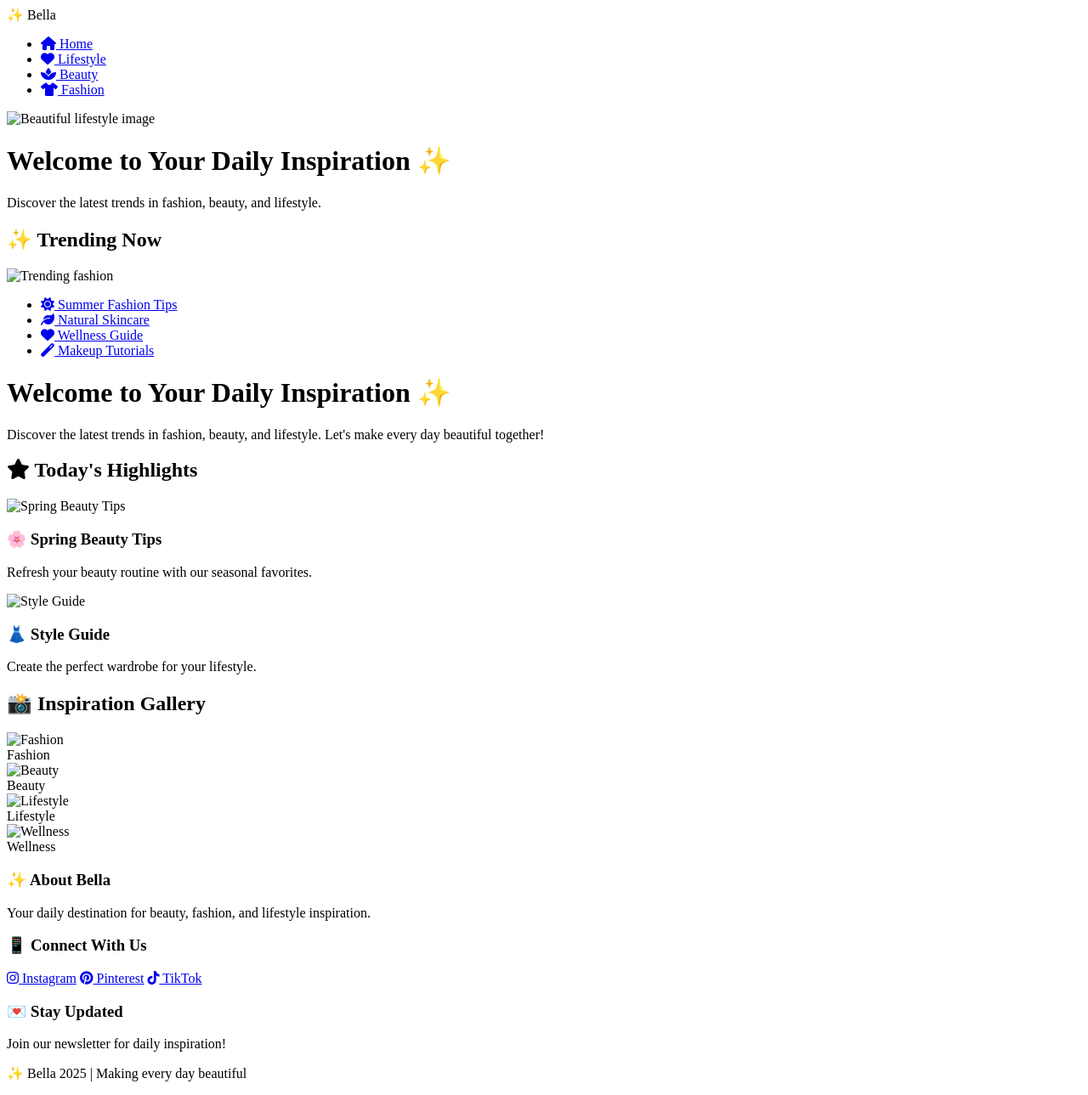
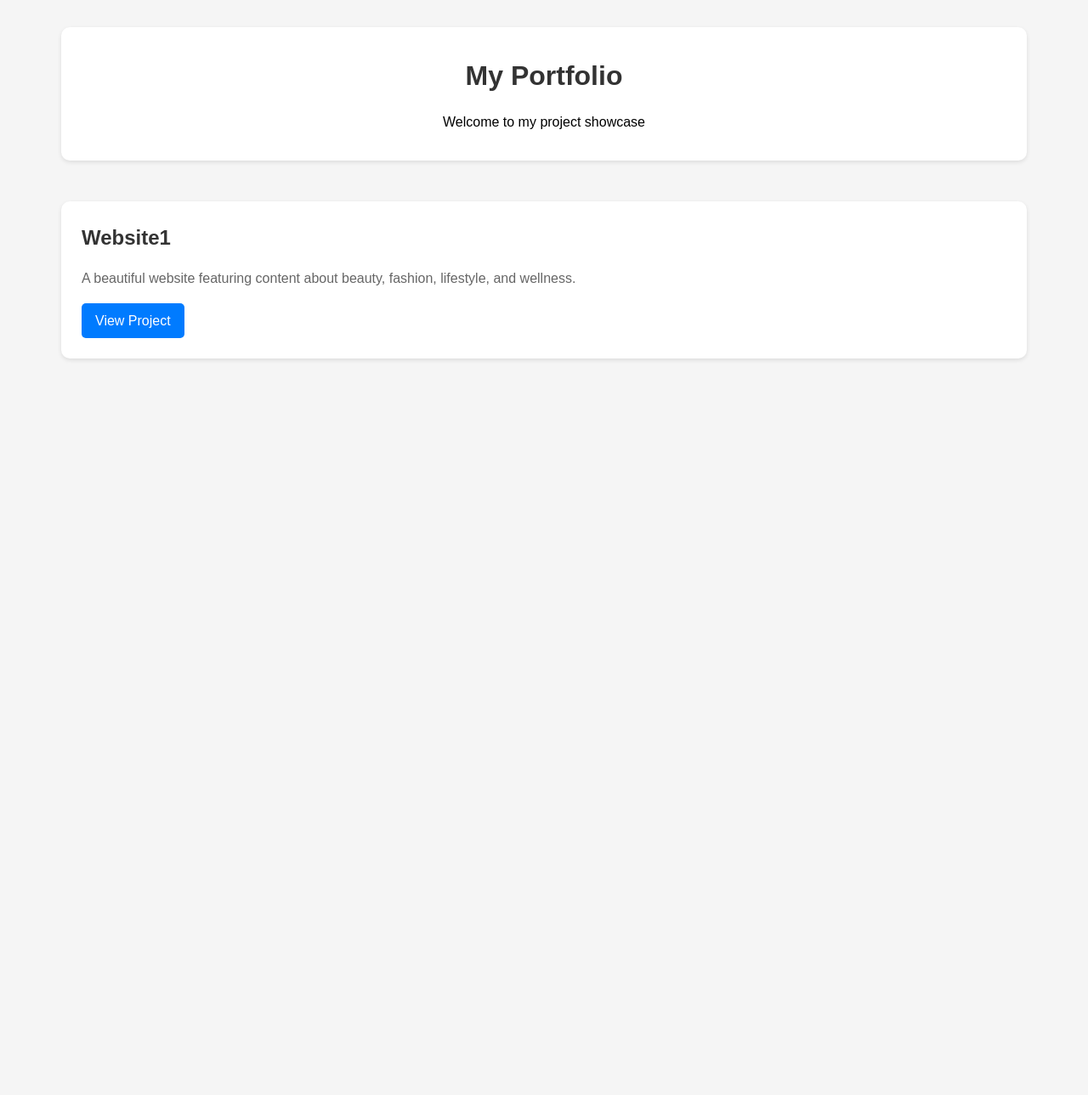
Before and after one commit to manahilali01/manahilali01.github.io, a plain HTML site: page index.html in a window 1280 px wide. Shown: the whole page at 85% size. After the commit the page ends 800 px from the top, so only its background shows below. Drawn offline with Linux system fonts and the light colour scheme.

Commit message:
Website1 added 2

```diff
--- a/index.html
+++ b/index.html
@@ -3,115 +3,83 @@
 <head>
     <meta charset="UTF-8">
     <meta name="viewport" content="width=device-width, initial-scale=1.0">
-    <title>Bella - Beauty & Lifestyle</title>
-    <link rel="stylesheet" href="styles.css">
-    <link rel="stylesheet" href="https://cdnjs.cloudflare.com/ajax/libs/font-awesome/6.0.0/css/all.min.css">
+    <title>My Portfolio</title>
+    <style>
+        * {
+            margin: 0;
+            padding: 0;
+            box-sizing: border-box;
+        }
+        body {
+            font-family: 'Arial', sans-serif;
+            line-height: 1.6;
+            padding: 2rem;
+            max-width: 1200px;
+            margin: 0 auto;
+            background-color: #f5f5f5;
+        }
+        header {
+            text-align: center;
+            margin-bottom: 3rem;
+            padding: 2rem;
+            background-color: white;
+            border-radius: 10px;
+            box-shadow: 0 2px 5px rgba(0,0,0,0.1);
+        }
+        h1 {
+            color: #333;
+            margin-bottom: 1rem;
+        }
+        .projects {
+            display: grid;
+            grid-template-columns: repeat(auto-fit, minmax(300px, 1fr));
+            gap: 2rem;
+        }
+        .project-card {
+            background: white;
+            padding: 1.5rem;
+            border-radius: 10px;
+            box-shadow: 0 2px 5px rgba(0,0,0,0.1);
+            transition: transform 0.3s ease;
+        }
+        .project-card:hover {
+            transform: translateY(-5px);
+        }
+        .project-card h2 {
+            color: #333;
+            margin-bottom: 1rem;
+        }
+        .project-card p {
+            color: #666;
+            margin-bottom: 1rem;
+        }
+        .project-card a {
+            display: inline-block;
+            padding: 0.5rem 1rem;
+            background-color: #007bff;
+            color: white;
+            text-decoration: none;
+            border-radius: 5px;
+            transition: background-color 0.3s ease;
+        }
+        .project-card a:hover {
+            background-color: #0056b3;
+        }
+    </style>
 </head>
 <body>
     <header>
-        <div class="logo">✨ Bella</div>
-        <nav>
-            <ul>
-                <li><a href="#home"><i class="fas fa-home"></i> Home</a></li>
-                <li><a href="#lifestyle"><i class="fas fa-heart"></i> Lifestyle</a></li>
-                <li><a href="#beauty"><i class="fas fa-spa"></i> Beauty</a></li>
-                <li><a href="#fashion"><i class="fas fa-tshirt"></i> Fashion</a></li>
-            </ul>
-        </nav>
+        <h1>My Portfolio</h1>
+        <p>Welcome to my project showcase</p>
     </header>
 
-    <!-- Hero Section -->
-    <div class="hero-section">
-        <img src="images/hero.jpg" alt="Beautiful lifestyle image" class="hero-image">
-        <div class="hero-text">
-            <h1>Welcome to Your Daily Inspiration ✨</h1>
-            <p>Discover the latest trends in fashion, beauty, and lifestyle.</p>
+    <main class="projects">
+        <div class="project-card">
+            <h2>Website1</h2>
+            <p>A beautiful website featuring content about beauty, fashion, lifestyle, and wellness.</p>
+            <a href="website1/index.html">View Project</a>
         </div>
-    </div>
-
-    <div class="container">
-        <aside class="sidebar">
-            <h2>✨ Trending Now</h2>
-            <div class="sidebar-featured-image">
-                <img src="images/trending.jpg" alt="Trending fashion">
-            </div>
-            <ul>
-                <li><a href="#summer-fashion"><i class="fas fa-sun"></i> Summer Fashion Tips</a></li>
-                <li><a href="#skincare"><i class="fas fa-leaf"></i> Natural Skincare</a></li>
-                <li><a href="#wellness"><i class="fas fa-heart"></i> Wellness Guide</a></li>
-                <li><a href="#makeup"><i class="fas fa-magic"></i> Makeup Tutorials</a></li>
-            </ul>
-        </aside>
-
-        <main class="content">
-            <h1>Welcome to Your Daily Inspiration ✨</h1>
-            <p>Discover the latest trends in fashion, beauty, and lifestyle. Let's make every day beautiful together!</p>
-
-            <section class="featured">
-                <h2><i class="fas fa-star"></i> Today's Highlights</h2>
-                <div class="feature-grid">
-                    <div class="feature-item">
-                        <img src="images/spring-beauty.jpg" alt="Spring Beauty Tips">
-                        <h3>🌸 Spring Beauty Tips</h3>
-                        <p>Refresh your beauty routine with our seasonal favorites.</p>
-                    </div>
-                    <div class="feature-item">
-                        <img src="images/style-guide.jpg" alt="Style Guide">
-                        <h3>👗 Style Guide</h3>
-                        <p>Create the perfect wardrobe for your lifestyle.</p>
-                    </div>
-                </div>
-            </section>
-
-            <!-- Image Gallery Section -->
-            <section class="gallery-section">
-                <h2>📸 Inspiration Gallery</h2>
-                <div class="image-gallery">
-                    <div class="gallery-item">
-                        <img src="images/fashion.jpg" alt="Fashion">
-                        <div class="overlay">Fashion</div>
-                    </div>
-                    <div class="gallery-item">
-                        <img src="images/beauty.jpg" alt="Beauty">
-                        <div class="overlay">Beauty</div>
-                    </div>
-                    <div class="gallery-item">
-                        <img src="images/lifestyle.jpg" alt="Lifestyle">
-                        <div class="overlay">Lifestyle</div>
-                    </div>
-                    <div class="gallery-item">
-                        <img src="images/wellness.jpg" alt="Wellness">
-                        <div class="overlay">Wellness</div>
-                    </div>
-                </div>
-            </section>
-        </main>
-    </div>
-
-    <footer>
-        <div class="footer-content">
-            <div class="footer-section">
-                <h3>✨ About Bella</h3>
-                <p>Your daily destination for beauty, fashion, and lifestyle inspiration.</p>
-            </div>
-            <div class="footer-section">
-                <h3>📱 Connect With Us</h3>
-                <div class="social-links">
-                    <a href="#"><i class="fab fa-instagram"></i> Instagram</a>
-                    <a href="#"><i class="fab fa-pinterest"></i> Pinterest</a>
-                    <a href="#"><i class="fab fa-tiktok"></i> TikTok</a>
-                </div>
-            </div>
-            <div class="footer-section">
-                <h3>💌 Stay Updated</h3>
-                <p>Join our newsletter for daily inspiration!</p>
-            </div>
-        </div>
-        <div class="footer-bottom">
-            <p>✨ Bella 2025 | Making every day beautiful</p>
-        </div>
-    </footer>
-
-    <script src="script.js"></script>
+        <!-- More project cards can be added here as you create more projects -->
+    </main>
 </body>
 </html>
```
